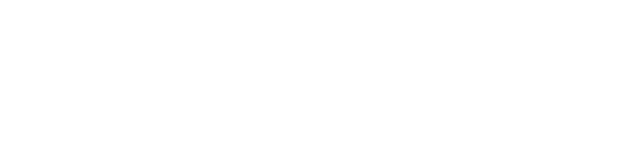
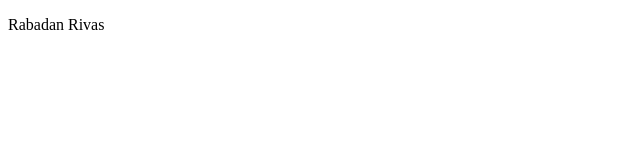
Before and after one commit to iesgrancapitan-eed/practica4-git-resolviendo-un-conflicto-alejandrorabadan, a plain HTML site: page index.html in a window 1280 px wide. Shown: the whole page, without its empty margins (0-640 px from the left). Drawn offline with Linux system fonts and the light colour scheme.

Commit message:
apellidos

```diff
--- a/index.html
+++ b/index.html
@@ -7,6 +7,6 @@
     <title>Conflicto</title>
 </head>
 <body>
-
+    <p>Rabadan Rivas</p>
 </body>
 </html>
```
